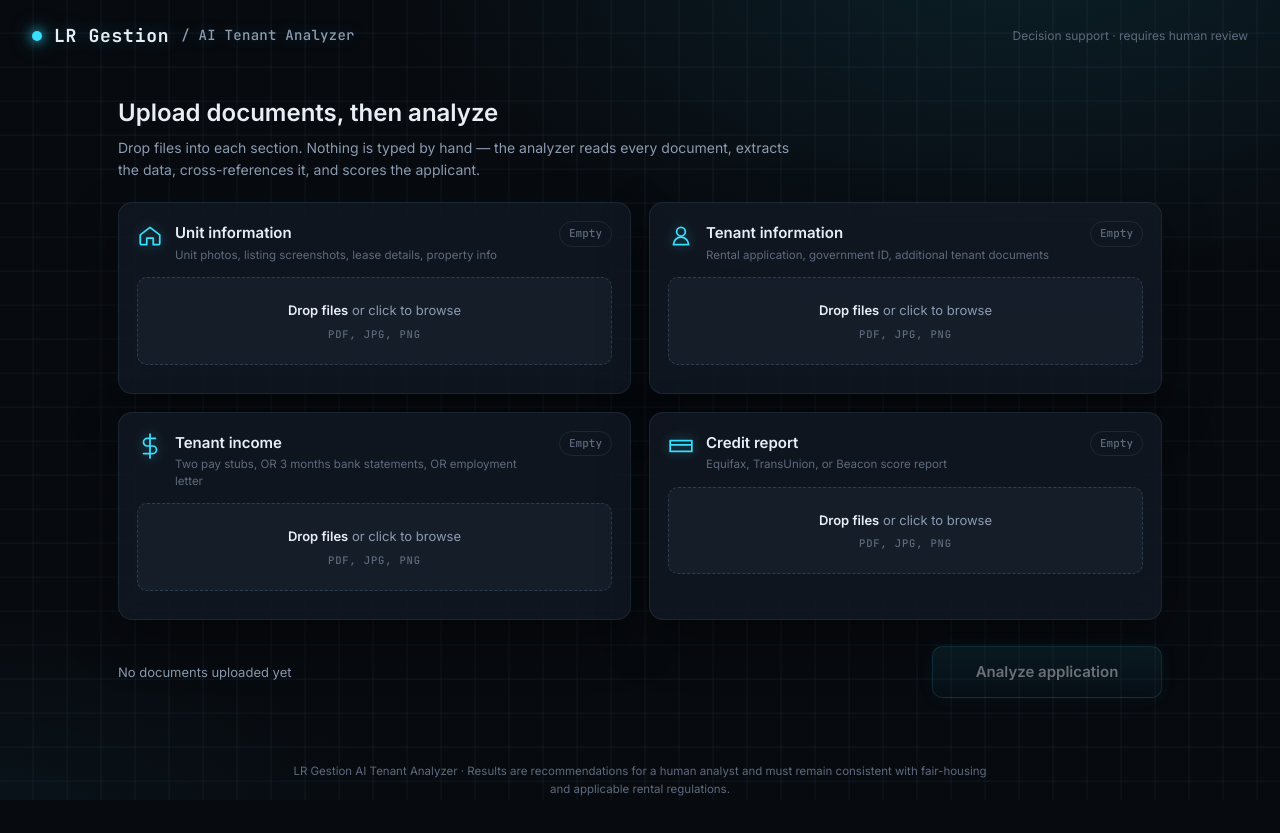
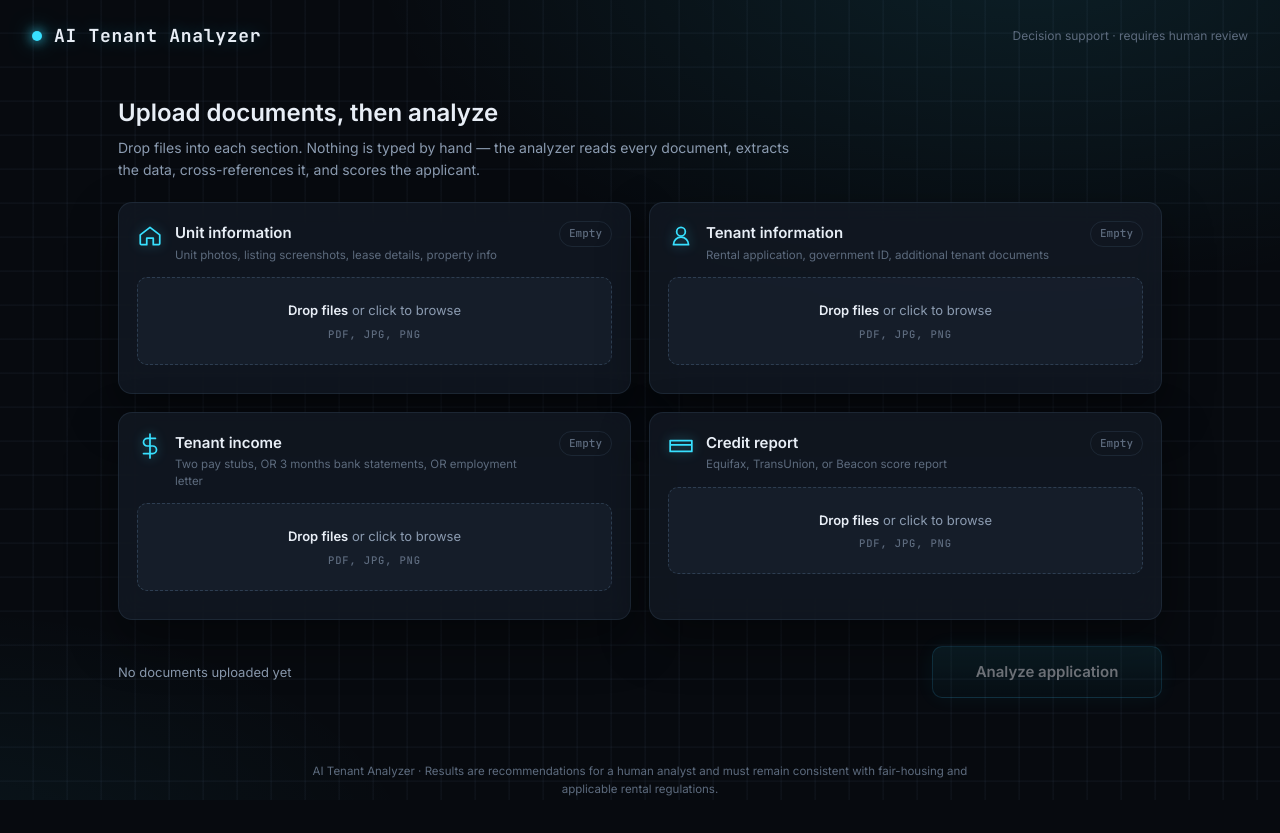
Before and after one commit to nicholasrozon1998-gif/tenant-analyzer2, a website: page public/index.html in a window 1280 px wide. Drawn offline with Linux system fonts and the light colour scheme; no server answers.

Commit message:
Update index.html

```diff
--- a/public/index.html
+++ b/public/index.html
@@ -3,7 +3,7 @@
 <head>
   <meta charset="UTF-8" />
   <meta name="viewport" content="width=device-width, initial-scale=1.0" />
-  <title>LR Gestion — AI Tenant Analyzer</title>
+  <title>AI Tenant Analyzer</title>
   <link rel="preconnect" href="https://fonts.googleapis.com" />
   <link rel="preconnect" href="https://fonts.gstatic.com" crossorigin />
   <link href="https://fonts.googleapis.com/css2?family=Inter:wght@400;500;600&family=JetBrains+Mono:wght@500;700&display=swap" rel="stylesheet" />
@@ -15,7 +15,7 @@
   <header class="app-header">
     <div class="wordmark">
       <span class="wordmark-dot" aria-hidden="true"></span>
-      LR&nbsp;Gestion <span class="wordmark-sub">/ AI Tenant Analyzer</span>
+      AI&nbsp;Tenant&nbsp;Analyzer
     </div>
     <span class="header-tag">Decision support &middot; requires human review</span>
   </header>
@@ -108,7 +108,7 @@
   </main>
 
   <footer class="app-footer">
-    LR Gestion AI Tenant Analyzer &middot; Results are recommendations for a human analyst and must remain consistent with fair-housing and applicable rental regulations.
+    AI Tenant Analyzer &middot; Results are recommendations for a human analyst and must remain consistent with fair-housing and applicable rental regulations.
   </footer>
 
   <!-- Printable, light-themed report (hidden on screen, shown on print) -->
```
